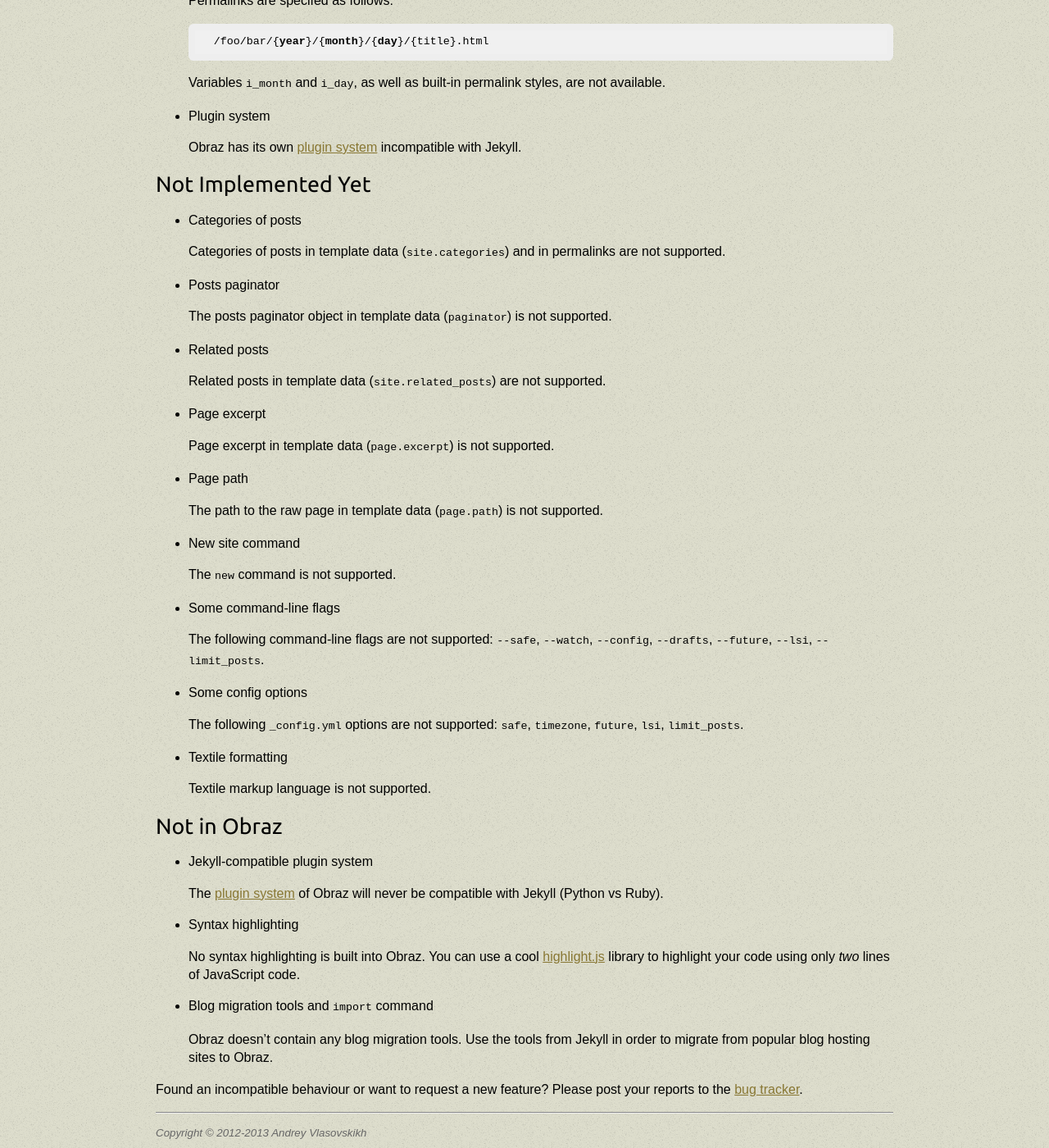
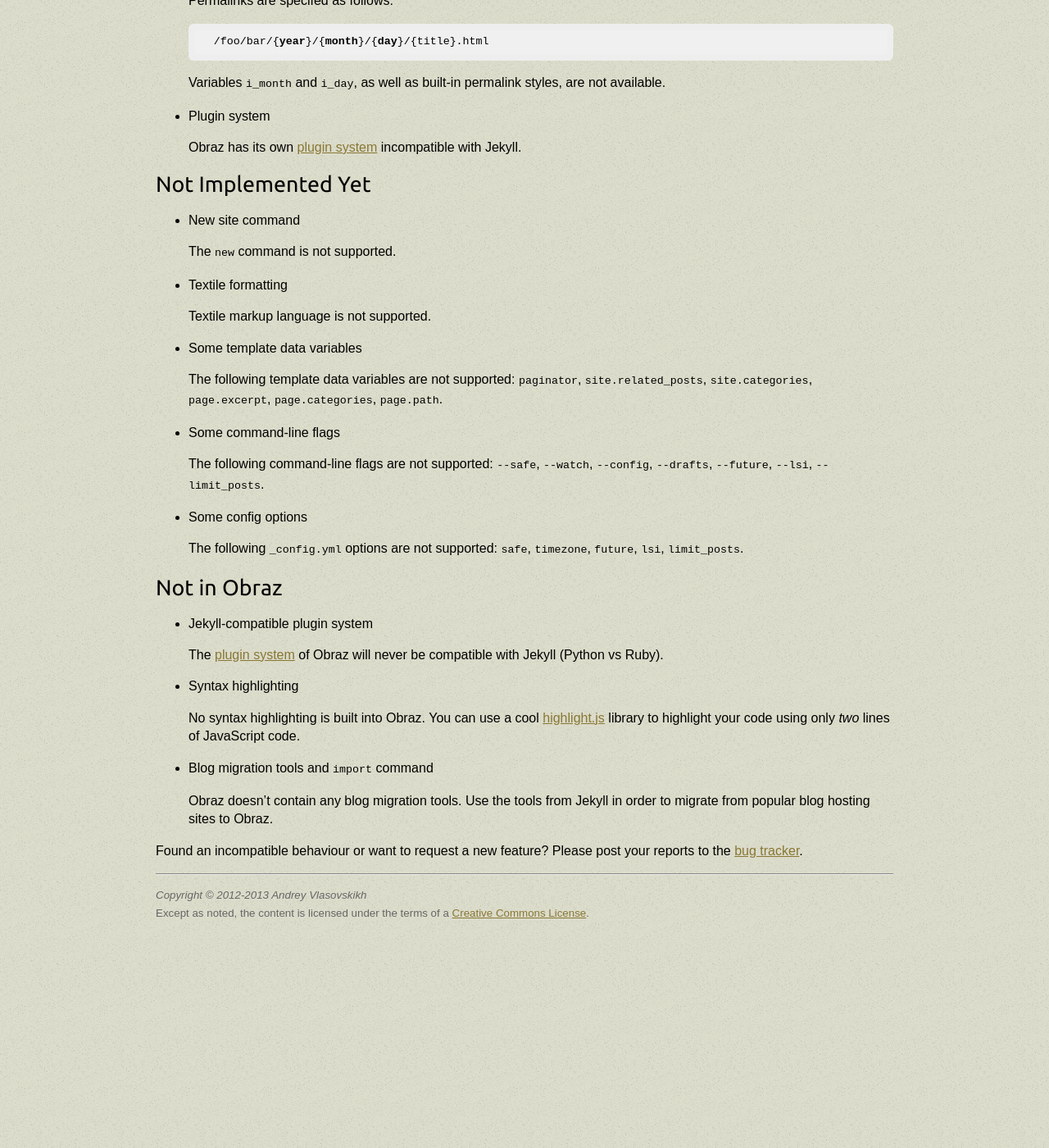
Before and after one commit to vlasovskikh/obraz, a Jekyll site: the page built from doc/jekyll.md, in a window 1280 px wide and 1400 px high, scrolled down 520 px. Shown: the whole window at 82% size. Built offline with Jekyll 4.4.1, drawn with Linux system fonts in a browser that asks for light colours.

Commit message:
Updated the list of not implemented Jekyll features

```diff
--- a/doc/jekyll.md
+++ b/doc/jekyll.md
@@ -43,30 +43,19 @@
 Not Implemented Yet
 -------------------
 
-* Categories of posts
-
-    Categories of posts in template data (`site.categories`) and in permalinks
-    are not supported.
-
-* Posts paginator
-
-    The posts paginator object in template data (`paginator`) is not supported.
-
-* Related posts
-
-    Related posts in template data (`site.related_posts`) are not supported.
-
-* Page excerpt
-
-    Page excerpt in template data (`page.excerpt`) is not supported.
-
-* Page path
-
-    The path to the raw page in template data (`page.path`) is not supported.
-
 * New site command
 
     The `new` command is not supported.
+
+* Textile formatting
+
+    Textile markup language is not supported.
+
+* Some template data variables
+
+    The following template data variables are not supported: `paginator`,
+    `site.related_posts`, `site.categories`,  `page.excerpt`, `page.categories`,
+    `page.path`.
 
 * Some command-line flags
 
@@ -77,10 +66,6 @@
 
     The following `_config.yml` options are not supported: `safe`, `timezone`,
     `future`, `lsi`, `limit_posts`.
-
-* Textile formatting
-
-    Textile markup language is not supported.
 
 
 Not in Obraz
```
